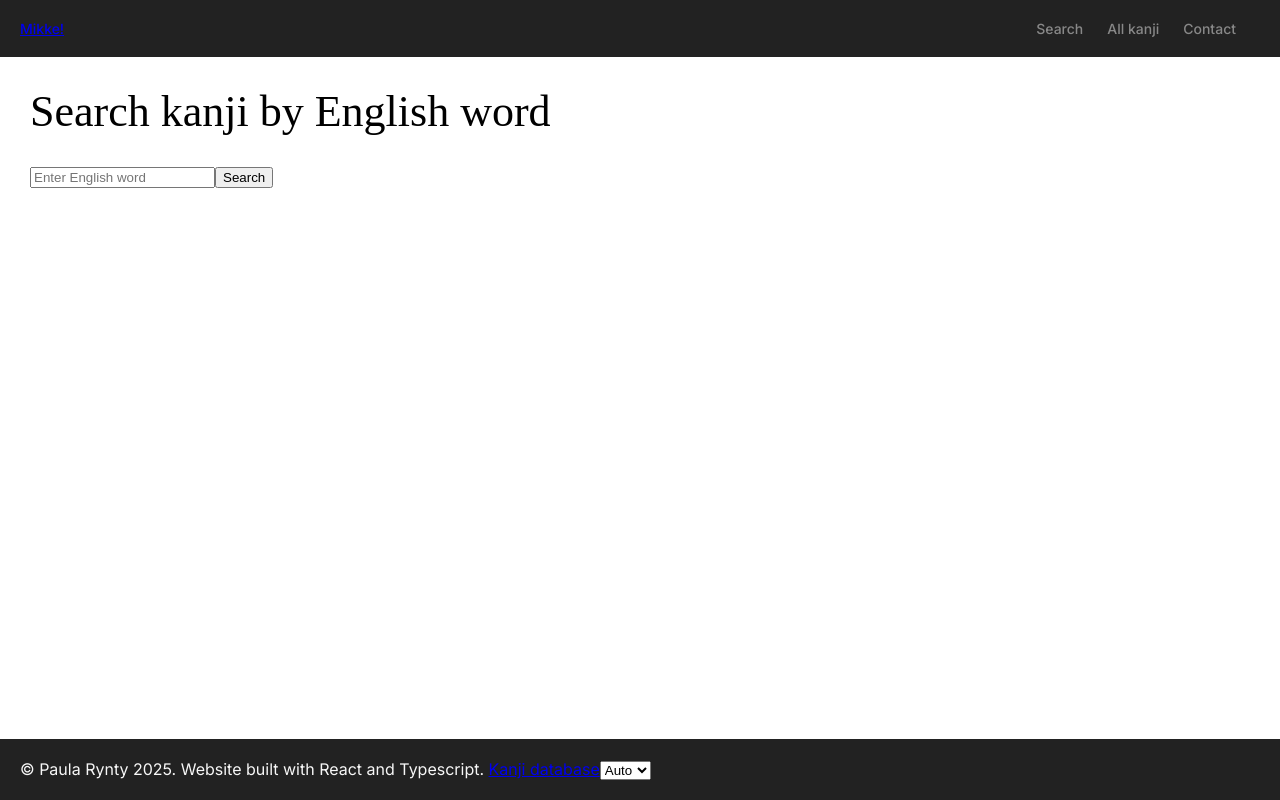
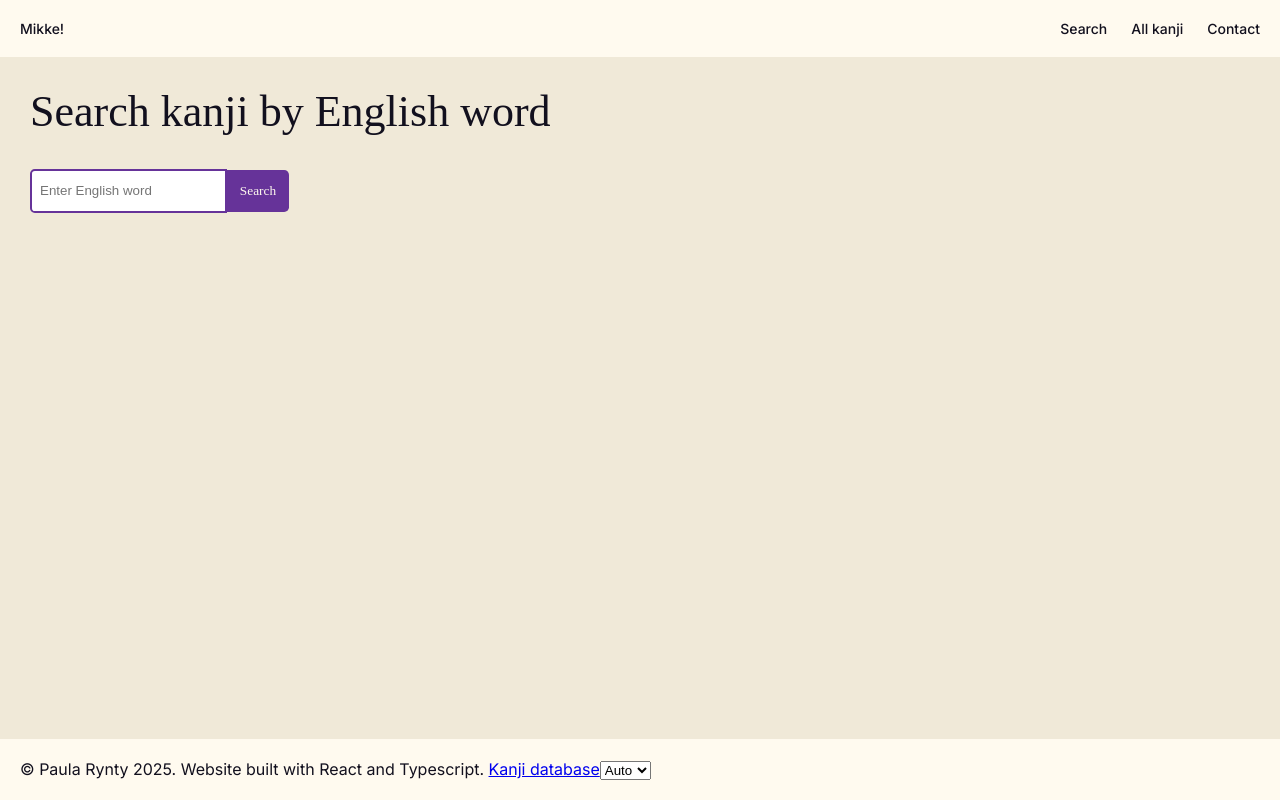
Before and after one commit to paularynty/mikke, a Next.js app: page /search in a window 1280 px wide. Built offline with nearby package versions, Linux system fonts and the light colour scheme; a web font is replaced by a local one.

Commit message:
tweaked search bar a bit

```diff
--- a/src/app/globals.css
+++ b/src/app/globals.css
@@ -1,4 +1,5 @@
 :root {
+  --border-radius-small: 0.3rem;
   --border-radius-medium: 0.6rem;
   -webkit-font-smoothing: antialiased;
   -moz-osx-font-smoothing: grayscale;
@@ -12,17 +13,23 @@
 } */
 
 html.light {
-  --background-color: #fff;
-  --text-color: #000;
+  --background-color: #f0e9d8;
+  --background-color-secondary: #fffaef;
+  --text-color-secondary: #15152c;
+  --text-color: #12101e;
 }
 
 html.dark {
-  --background-color: #000;
-  --text-color: #fff;
+  --background-color: #12101e;
+  --background-color-secondary: #15152c;
+  --text-color-secondary: #fffaef;
+  --text-color: #fffaef;
 }
 
 html,
 body {
+  background-color: var(--background-color);
+  color: var(--text-color);
   margin: 0;
   display: flex;
   flex-direction: column;
--- a/src/app/search/page.tsx
+++ b/src/app/search/page.tsx
@@ -8,7 +8,6 @@ import {
 import { useState, useEffect } from "react";
 import { fetchKanjiSearchResults } from "@/lib/kanjiSearch";
 import { useError } from "@/hooks/useError";
-import styles from "@/styles/page.module.css";
 import { KanjiSearchResult } from "@/components/KanjiSearch/KanjiSearchResult";
 
 export default function KanjiSearchPage() {
--- a/src/components/KanjiSearch/KanjiSearch.tsx
+++ b/src/components/KanjiSearch/KanjiSearch.tsx
@@ -27,15 +27,20 @@ const KanjiSearch: React.FC<InputProps> = ({ input, setInput, onSubmit }) => {
       <div className={styles.intro}>
         <h1>Search kanji by English word</h1>
         <form onSubmit={onSubmit} aria-label="Kanji search field">
+          <div className={styles.inputContainer}>
             <input
               id="word"
               type="string"
+              className={styles.input}
               placeholder="Enter English word"
               value={input.word}
               onChange={handleInputChange} // Update state on input change
               required
             />
-          <button type="submit">Search</button>
+            <button type="submit" className={styles.button}>
+              Search
+            </button>
+          </div>
         </form>
       </div>
       {/* {hasSearched && (
--- a/src/lib/kanjiList.ts
+++ b/src/lib/kanjiList.ts
@@ -22,6 +22,7 @@ export default async function fetchKanjiList(): Promise<KanjiData[]> {
       throw new Error("Unexpected data format: data is not an array");
     }
 
+    console.log("Fetch success");
     return data.map((item: any) => ({
       kanji: {
         character: item.kanji.character,
@@ -32,7 +33,6 @@ export default async function fetchKanjiList(): Promise<KanjiData[]> {
       },
     }));
 
-    console.log("Fetch success");
     // console.log("Formatted data", kanjiData);
   } catch (error) {
     console.error("Error fetching data:", error);
--- a/src/styles/header.module.css
+++ b/src/styles/header.module.css
@@ -4,23 +4,28 @@
   position: sticky;
   flex-wrap: wrap;
   z-index: 1;
-  background-color: #222222;
+  background-color: var(--background-color-secondary);
   font-family: "Inter", sans-serif;
   font-size: 14px;
   font-weight: 500;
-  color: #888888;
+  color: var(--text-color);
   padding: 20px;
 }
 
-#header a:hover {
-  color: #000000;
+.header a {
+  color: var(--text-color);
+  text-decoration: none;
+}
+
+.header a:hover {
+  color: palevioletred;
 }
 
 .headerContentRight a {
   margin-inline-end: 1.5rem;
 }
 
-#headerContentRight a:last-child {
+.headerContentRight a:last-child {
   margin-inline-end: 0;
 }
 
--- a/src/styles/page.module.css
+++ b/src/styles/page.module.css
@@ -52,9 +52,9 @@
 
 .footer {
   display: flex;
-  background-color: #222222;
+  background-color: var(--background-color-secondary);
   font-family: "Inter", sans-serif;
-  color: #f7f7f7;
+  color: var(--text-color);
   padding: 20px;
   justify-content: left;
 }
@@ -63,14 +63,38 @@
   margin: 0;
 }
 
+.inputContainer {
+  width: max-content;
+  height: 3rem;
+  display: flex;
+  align-items: center;
+  flex-direction: row;
+}
+
+.input {
+  width: 100%;
+  height: 70%;
+  border-start-start-radius: var(--border-radius-small);
+  border-end-start-radius: var(--border-radius-small);
+  border-width: 0.1rem;
+  margin: 0;
+  padding: 0.2rem 0.5rem;
+  border: 2px solid rebeccapurple;
+}
+
 .button {
+  display: flex;
   border-style: none;
-  border-radius: var(--border-radius-medium);
+  border-start-end-radius: var(--border-radius-small);
+  border-end-end-radius: var(--border-radius-small);
   width: max-content;
-  padding: 0.7rem;
+  height: fit-content;
+  padding: 0.8rem;
   background-color: rebeccapurple;
-  color: var (--text-color);
+  color: #fffaef;
   font-family: "Mochiy Pop One", normal;
+  cursor: pointer;
+  align-items: center;
 }
 
 .list {
@@ -87,8 +111,8 @@
 }
 
 .gridItem {
-  background-color: #fffaef;
-  color: #15152c;
+  background-color: var(--background-color-secondary);
+  color: var(--text-color-secondary);
   padding: 0.6rem;
   text-align: center;
   border-radius: 5px;
```
Lines whose indentation alone changed are shown as unchanged.
